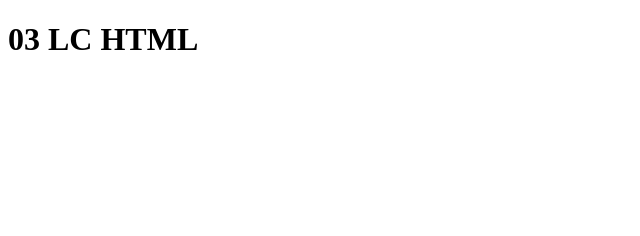
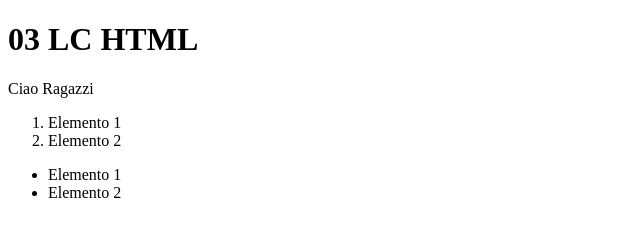
Before and after one commit to martinaapalazzi/03-lc-html, a plain HTML site: page index.html in a window 1280 px wide. Shown: the whole page, without its empty margins (0-640 px from the left). Drawn offline with Linux system fonts and the light colour scheme.

Commit message:
Aggiunta paragrafo, Aggiunta liste

```diff
--- a/index.html
+++ b/index.html
@@ -9,6 +9,17 @@
     <h1>
         03 LC HTML
     </h1>
+    <p>
+        Ciao Ragazzi
+    </p>
+    <ol>
+        <li>Elemento 1</li>
+        <li>Elemento 2</li>
+    </ol>
+    <ul>
+        <li>Elemento 1</li>
+        <li>Elemento 2</li>
+    </ul>
 
 </body>
 </html>
```
